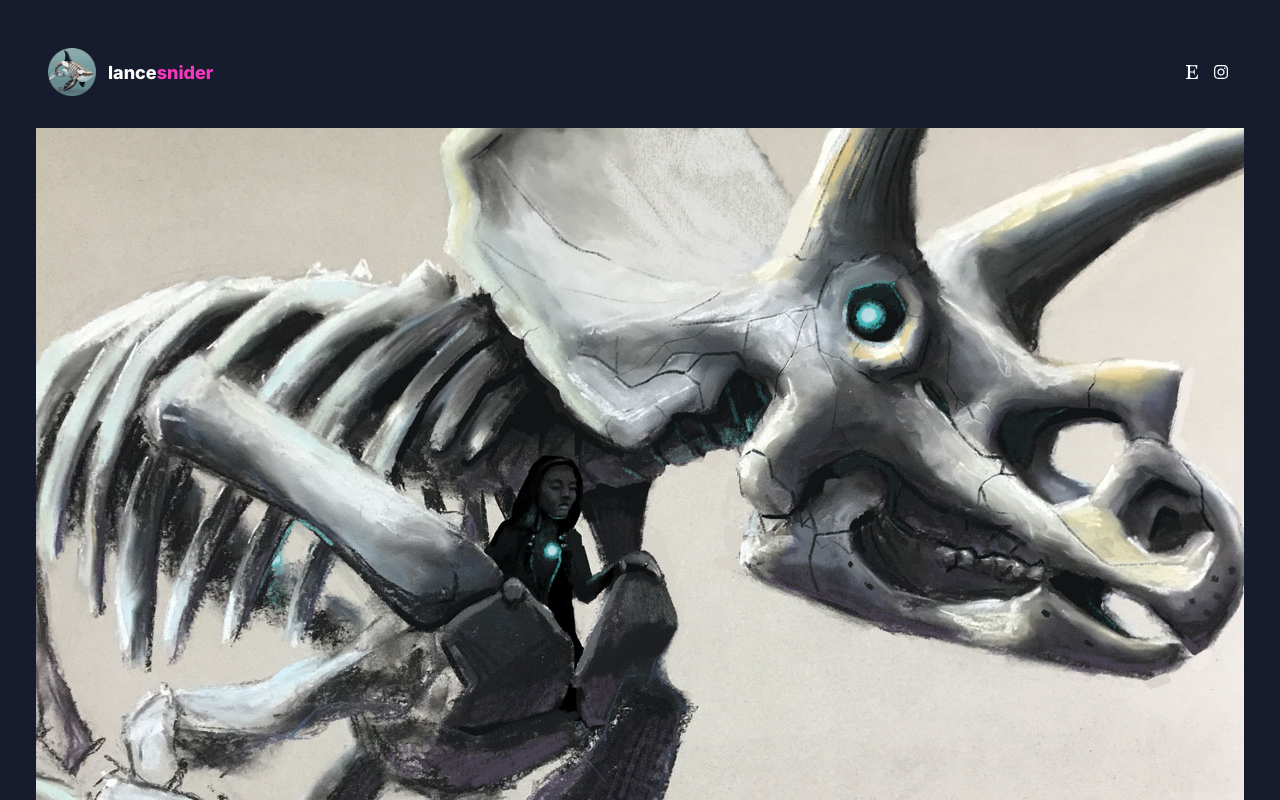
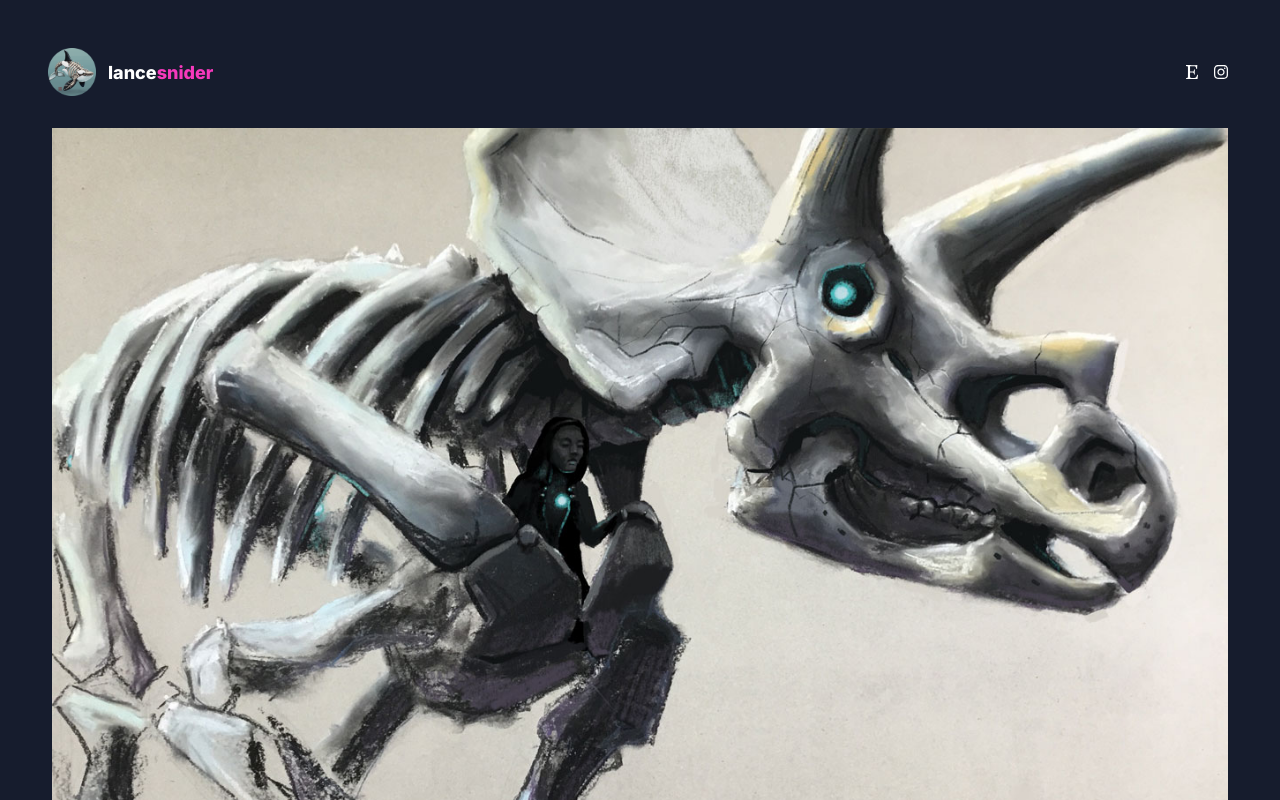
Before and after one commit to lancesnider/lance-snider, a Next.js app: page /witch in a window 1280 px wide. Shown: the top 800 px of the page. Built offline with nearby package versions, Linux system fonts and the light colour scheme.

Commit message:
Max image width 100%

```diff
--- a/src/components/Image/Image.scss
+++ b/src/components/Image/Image.scss
@@ -12,7 +12,7 @@
   }
 
   img {
-    max-width: 1600px;
+    max-width: 100%;
     height: auto;
   }
 }
```
